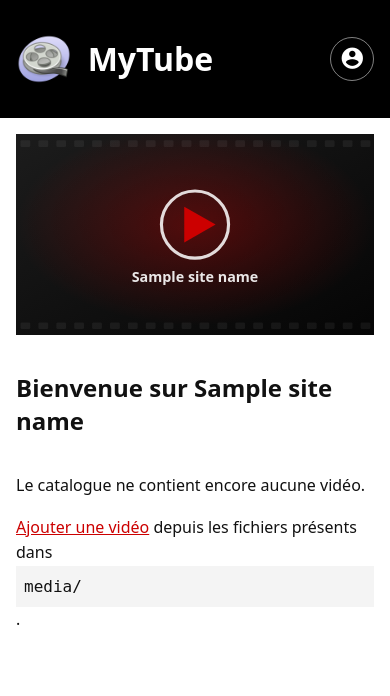
After one commit to jfstenuit/mytube, a PHP site: template templates/welcome.twig in a window 390 px wide. The commit adds this page. Shown: the top 696 px of the page. Run offline with PHP 8.4, Linux system fonts and the light colour scheme; the template is opened without the code that fills it: most values are stand-ins (such as "Sample title", 1, 10 or a date in 2020); some libraries are stand-ins or nearby versions.

Commit message:
Add welcome page; share unlisted collections without session state
- Home page shows a welcome page (watch layout, SVG instead of the
  player) when no video is listed for the viewer, with text for
  anonymous visitors, members without access and admins
- On an unlisted video's page, the sidebar also lists the other
  unlisted videos of its collection; nothing is stored (no cookie,
  no timeout), replacing the session-based unlock
- Mobile: fix the blank area in the column layout, icon-only login
  button below 480 px

```diff
--- a/assets/css/style.css
+++ b/assets/css/style.css
@@ -1132,3 +1132,64 @@ main.page-admin {
   opacity: 0.5;
   cursor: not-allowed;
 }
+
+/* ---- Welcome page (home without any listed video) ---- */
+
+.welcome-art {
+  display: block;
+}
+
+.video-description p:first-child {
+  margin-top: 0;
+}
+
+.video-description a {
+  color: var(--accent);
+}
+
+.welcome-access h3 {
+  margin-top: 0;
+}
+
+.welcome-actions {
+  display: flex;
+  flex-wrap: wrap;
+  align-items: center;
+  gap: 0.75rem;
+  margin-top: 0.75rem;
+}
+
+/* ---- Narrow screens: single column, compact header ---- */
+
+@media (max-width: 768px) {
+  /* In the column layout, the desktop flex-basis would act as a minimum height */
+  .video-section,
+  .sidebar,
+  aside {
+    flex-basis: auto;
+  }
+}
+
+.btn-login {
+  white-space: nowrap;
+}
+
+@media (max-width: 480px) {
+  /* Icon-only login button; the label stays available to screen readers */
+  .btn-login {
+    padding: 0.5rem;
+  }
+
+  .btn-login .btn-label {
+    position: absolute;
+    width: 1px;
+    height: 1px;
+    overflow: hidden;
+    clip: rect(0 0 0 0);
+    white-space: nowrap;
+  }
+
+  .btn-login .material-icons {
+    font-size: 1.6rem;
+  }
+}
--- a/templates/partials/header.twig
+++ b/templates/partials/header.twig
@@ -32,7 +32,7 @@
     </div>
   {% else %}
     <a class="btn btn-login" href="login?return={{ current_url|url_encode }}">
-      <span class="material-icons" aria-hidden="true">account_circle</span>Se connecter
+      <span class="material-icons" aria-hidden="true">account_circle</span><span class="btn-label">Se connecter</span>
     </a>
   {% endif %}
   </nav>
--- /dev/null
+++ b/templates/welcome.twig
@@ -0,0 +1,92 @@
+{% extends 'base.twig' %}
+
+{% block head %}
+  <meta property="og:title" content="{{ site_name }}" />
+  <meta property="og:type" content="website" />
+{% endblock %}
+
+{% block title %}{{ site_name }}{% endblock %}
+
+{% block content %}
+  <main>
+  <section class="video-section">
+    {# Same 16:9 frame as the player, with an illustration instead of a video #}
+    <div class="video-container">
+      <div class="video-wrapper" style="position: relative; width: 100%; padding-top: 56.25%;">
+        <svg class="welcome-art" viewBox="0 0 1600 900" role="img" aria-label="Aucune vidéo à afficher"
+             style="position: absolute; top: 0; left: 0; width: 100%; height: 100%;">
+          <defs>
+            <linearGradient id="welcome-bg" x1="0" y1="0" x2="1" y2="1">
+              <stop offset="0" stop-color="#1c1c1c"/>
+              <stop offset="1" stop-color="#050505"/>
+            </linearGradient>
+            <radialGradient id="welcome-glow" cx="0.5" cy="0.45" r="0.5">
+              <stop offset="0" stop-color="#cc0000" stop-opacity="0.35"/>
+              <stop offset="1" stop-color="#cc0000" stop-opacity="0"/>
+            </radialGradient>
+          </defs>
+          <rect width="1600" height="900" fill="url(#welcome-bg)"/>
+          <rect width="1600" height="900" fill="url(#welcome-glow)"/>
+          {# Film strip perforations, top and bottom #}
+          <g fill="#ffffff" fill-opacity="0.06">
+            {% for i in 0..19 %}
+            <rect x="{{ 20 + i * 80 }}" y="28" width="44" height="30" rx="6"/>
+            <rect x="{{ 20 + i * 80 }}" y="842" width="44" height="30" rx="6"/>
+            {% endfor %}
+          </g>
+          {# Play button #}
+          <circle cx="800" cy="405" r="150" fill="none" stroke="#ffffff" stroke-opacity="0.85" stroke-width="14"/>
+          <path d="M752 325 L752 485 L892 405 Z" fill="#cc0000"/>
+          <text x="800" y="660" text-anchor="middle" fill="#ffffff" fill-opacity="0.9"
+                font-family="system-ui, sans-serif" font-size="64" font-weight="700">{{ site_name }}</text>
+        </svg>
+      </div>
+    </div>
+
+    <div class="video-meta">
+      <h2>Bienvenue sur {{ site_name }}</h2>
+    </div>
+
+    <div class="video-description">
+      {% if state == 'anonymous' %}
+        <p>Les vidéos de ce site sont partagées sur invitation : aucune n'est publique pour l'instant.</p>
+        <p>Si vous avez reçu un lien vers une vidéo, ouvrez-le directement. Si vous avez un compte,
+          connectez-vous pour accéder aux collections qui vous sont ouvertes.</p>
+      {% elseif state == 'member' %}
+        <p>Aucune vidéo ne vous est accessible pour l'instant.</p>
+        <p>Si vous attendiez l'accès à une collection, contactez l'administrateur du site. Vous pouvez
+          aussi ouvrir directement un lien de vidéo que l'on vous aurait envoyé.</p>
+      {% else %}
+        <p>Le catalogue ne contient encore aucune vidéo.</p>
+        <p><a href="admin/media">Ajouter une vidéo</a> depuis les fichiers présents dans <code>media/</code>.</p>
+      {% endif %}
+    </div>
+  </section>
+
+  <aside class="sidebar">
+    {% if state == 'anonymous' %}
+    <div class="section welcome-access">
+      <h3>Accès</h3>
+      <p class="muted small">Connectez-vous pour voir les vidéos de vos collections.</p>
+      <div class="welcome-actions">
+        <a class="btn btn-primary" href="login">
+          <span class="material-icons" aria-hidden="true">login</span>Se connecter
+        </a>
+        <a class="btn btn-small" href="register">Créer un compte</a>
+      </div>
+    </div>
+    {% endif %}
+    {% if bmc_enabled and bmc_slug %}
+    <div class="section">
+      <h3>Soutenez mon travail</h3>
+
+      <script src="https://cdnjs.buymeacoffee.com/1.0.0/button.prod.min.js"
+        data-name="bmc-button" data-slug="{{ bmc_slug|e('html_attr') }}" data-color="#FFDD00"
+        data-emoji="" data-font="Cookie" data-text="{{ bmc_button_text|e('html_attr') }}"
+        data-outline-color="#000000" data-font-color="#000000"
+        data-coffee-color="#ffffff"></script>
+    </div>
+    {% endif %}
+  </aside>
+  </main>
+{% endblock %}
```
Also changed, not shown: docs/auth-plan.md (+10 -8 lines), src/Auth/Access.php (+9 -16 lines), src/Controllers/VideoController.php (+22 -17 lines).
